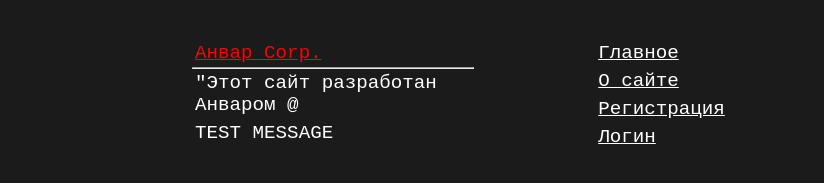
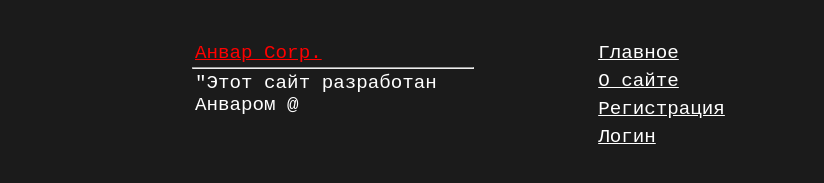
Before and after one commit to Anvar12211221/Anvar, a plain HTML site: page index.html in a window 1280 px wide. Shown: the part 923-1106 px from the top of the page, 0-824 px from the left. Drawn offline with Linux system fonts and the light colour scheme.

Commit message:
Update index.html

```diff
--- a/index.html
+++ b/index.html
@@ -67,7 +67,6 @@
                 <li><a href="./index.html">Анвар Corp.</a></li>
                 <hr>
                 <li>"Этот сайт разработан Анваром @</li>
-                <li>TEST MESSAGE</li>
             </ul>
             <ul class="f-list-2">
                 <li><a class="nav-link" href="./index.html">Главное</a></li>
```
